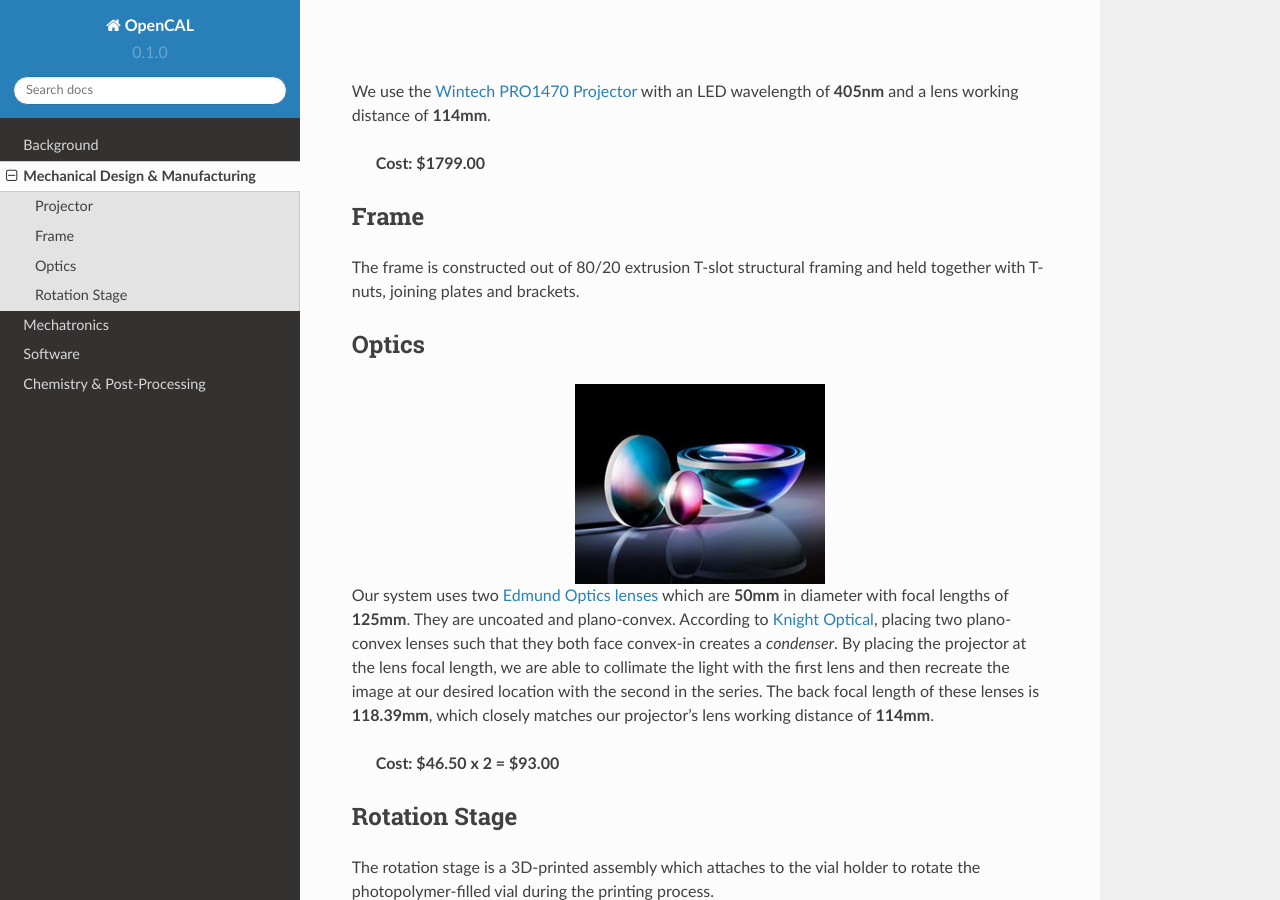
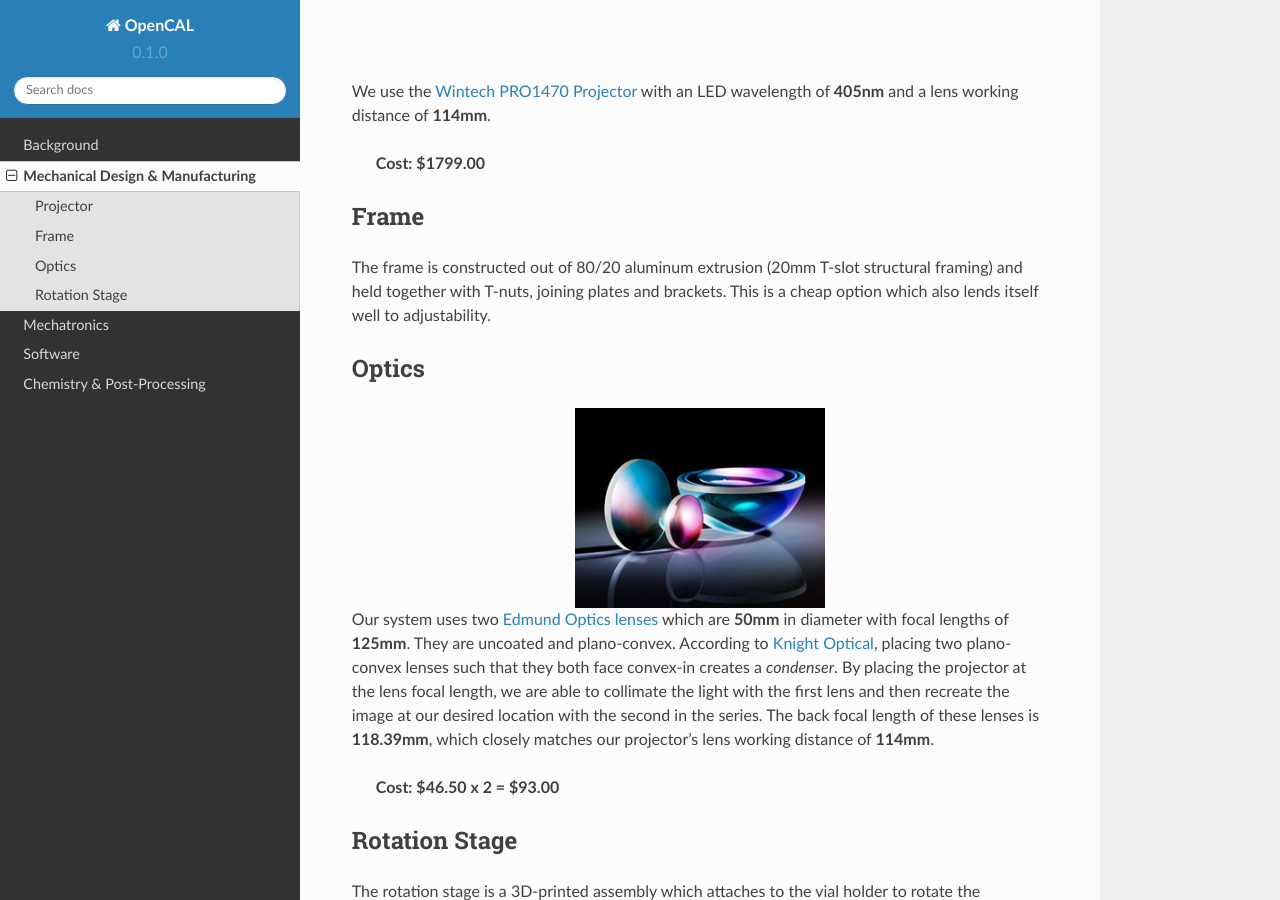
Before and after one commit to anjanasaravanan/openCAL, a Sphinx documentation site: the page built from docs/source/mechanical.rst, in a window 1280 px wide and 900 px high, scrolled down 436 px. Built offline with Sphinx 7.4.7 and the Read the Docs theme 2.0.0, drawn with Linux system fonts in a browser that asks for light colours.

Commit message:
Update mechanical.rst

```diff
--- a/docs/source/mechanical.rst
+++ b/docs/source/mechanical.rst
@@ -15,7 +15,7 @@ We use the `Wintech PRO1470 Projector <https://www.wintechdigital.com/PRO4710>`_
 
 Frame
 #####
-The frame is constructed out of 80/20 extrusion T-slot structural framing and held together with T-nuts, joining plates and brackets.
+The frame is constructed out of 80/20 aluminum extrusion (20mm T-slot structural framing) and held together with T-nuts, joining plates and brackets. This is a cheap option which also lends itself well to adjustability.
 
 Optics
 ######
```
